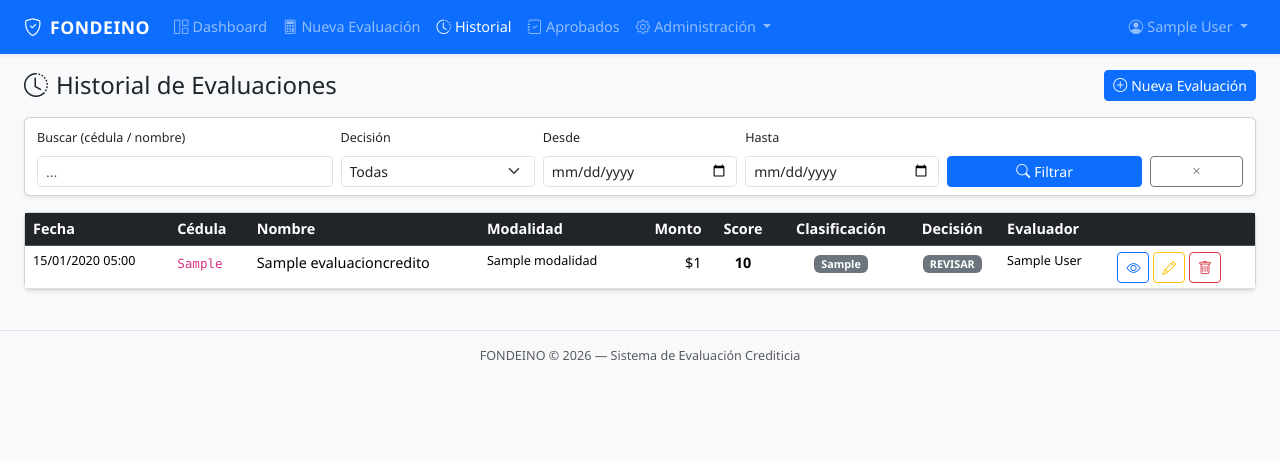
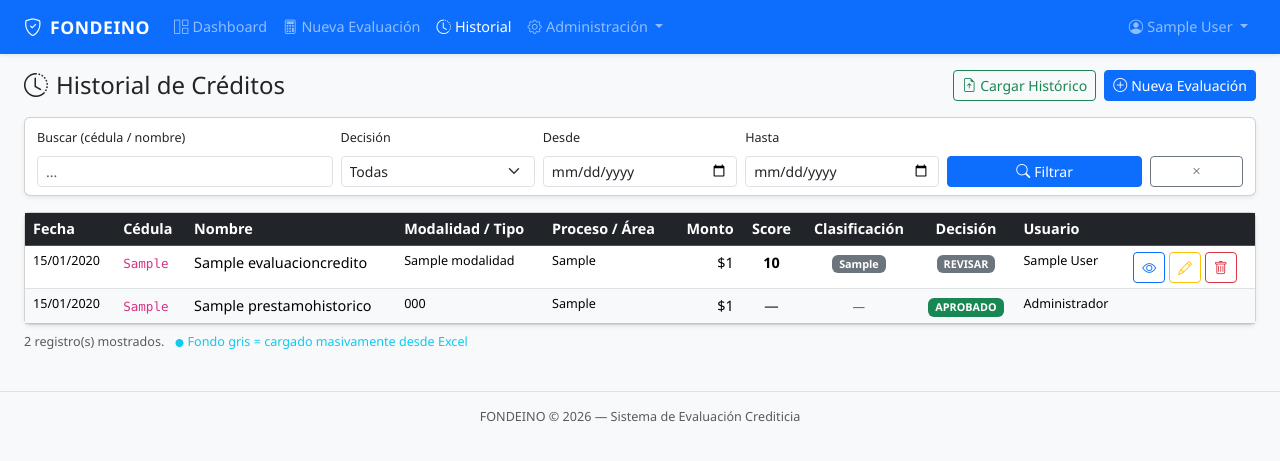
Before and after one commit to Pablo-app-developer/Matriz_score_crediticio_fondeino, a Django app: page /credito/historico/ in a window 1280 px wide. Shown: the top 461 px of the page. Run offline with Django 4.2, Linux system fonts and the light colour scheme; a user stored in the database is signed in; tables that the repository leaves empty hold one stand-in row (values such as "Sample post").

Commit message:
feat: fusionar histórico masivo con historial de evaluaciones
- Historial unificado: evaluaciones formales + préstamos cargados desde Excel
- Nuevas columnas: Modalidad/Tipo y Proceso/Área en la tabla de historial
- Préstamos importados aparecen con fondo gris, sin score, usuario=Administrador
- Excluidos del promedio de score pero sumados al monto total aprobado
- Dashboard: monto total incluye históricos importados
- Quitar pestaña "Aprobados" del nav (todo queda en Historial)
- Botón "Cargar Histórico" en historial para admins

Co-Authored-By: Claude Sonnet 4.6 <noreply@anthropic.com>

```diff
--- a/apps/credito/views.py
+++ b/apps/credito/views.py
@@ -25,16 +25,25 @@ def dashboard(request):
     aprobadas_mes = qs_mes.filter(decision__icontains='APROBAR').count()
     rechazadas_mes = qs_mes.filter(decision__icontains='RECHAZAR').count()
     revisar_mes = qs_mes.filter(decision__icontains='REVISAR').count()
-    monto_aprobado_mes = qs_mes.filter(decision__icontains='APROBAR').aggregate(
+
+    # Monto aprobado del mes: evaluaciones + históricos del mes
+    monto_aprobado_mes_ev = qs_mes.filter(decision__icontains='APROBAR').aggregate(
         t=Sum('monto_solicitado'))['t'] or 0
+    monto_aprobado_mes_hist = PrestamoHistorico.objects.filter(
+        fecha__gte=inicio_mes.date()).aggregate(t=Sum('monto'))['t'] or 0
+    monto_aprobado_mes = monto_aprobado_mes_ev + monto_aprobado_mes_hist
+
+    # Score promedio solo de evaluaciones formales (excluye históricos importados)
     score_promedio_mes = qs_mes.aggregate(a=Avg('score_total'))['a'] or 0
 
-    # Totales históricos
-    total_historico = qs_total.count()
-    monto_historico = qs_total.filter(decision__icontains='APROBAR').aggregate(
+    # Totales históricos: evaluaciones + todos los históricos importados
+    total_historico = qs_total.count() + PrestamoHistorico.objects.count()
+    monto_historico_ev = qs_total.filter(decision__icontains='APROBAR').aggregate(
         t=Sum('monto_solicitado'))['t'] or 0
+    monto_historico_hist = PrestamoHistorico.objects.aggregate(t=Sum('monto'))['t'] or 0
+    monto_historico = monto_historico_ev + monto_historico_hist
 
-    # Distribución por clasificación (todo el historial)
+    # Distribución por clasificación (solo evaluaciones formales)
     por_clasificacion = (qs_total.values('clasificacion')
                          .annotate(n=Count('id')).order_by('-n'))
 
@@ -242,26 +251,76 @@ def detalle(request, pk):
 
 @login_required
 def historico(request):
-    """Lista de todas las evaluaciones."""
-    qs = EvaluacionCredito.objects.select_related('evaluado_por', 'modalidad')
-
-    # Filtros
-    q = request.GET.get('q', '')
+    """Lista unificada: evaluaciones formales + préstamos históricos importados."""
+    q = request.GET.get('q', '').strip()
     decision = request.GET.get('decision', '')
     fecha_desde = request.GET.get('fecha_desde', '')
     fecha_hasta = request.GET.get('fecha_hasta', '')
 
+    # ── Evaluaciones formales ──────────────────────────────────────────────
+    qs_ev = EvaluacionCredito.objects.select_related('evaluado_por', 'modalidad')
     if q:
-        qs = qs.filter(Q(cedula__icontains=q) | Q(nombre_completo__icontains=q))
+        qs_ev = qs_ev.filter(Q(cedula__icontains=q) | Q(nombre_completo__icontains=q))
     if decision:
-        qs = qs.filter(decision__icontains=decision)
+        qs_ev = qs_ev.filter(decision__icontains=decision)
     if fecha_desde:
-        qs = qs.filter(fecha_evaluacion__date__gte=fecha_desde)
+        qs_ev = qs_ev.filter(fecha_evaluacion__date__gte=fecha_desde)
     if fecha_hasta:
-        qs = qs.filter(fecha_evaluacion__date__lte=fecha_hasta)
+        qs_ev = qs_ev.filter(fecha_evaluacion__date__lte=fecha_hasta)
+
+    filas = []
+    for ev in qs_ev:
+        filas.append({
+            'fecha': ev.fecha_evaluacion.date(),
+            'cedula': ev.cedula,
+            'nombre_completo': ev.nombre_completo,
+            'modalidad': ev.modalidad.nombre,
+            'proceso': ev.area,
+            'monto': ev.monto_solicitado,
+            'score': ev.score_total,
+            'clasificacion': ev.clasificacion,
+            'clasificacion_color': ev.clasificacion_color,
+            'decision': ev.decision,
+            'decision_color': ev.decision_color,
+            'usuario': ev.evaluado_por.get_full_name() or ev.evaluado_por.username,
+            'pk': ev.pk,
+            'es_historico': False,
+        })
+
+    # ── Préstamos históricos importados (solo si no se filtra por RECHAZAR/REVISAR) ──
+    incluir_historicos = not decision or 'APROBAR' in decision.upper()
+    if incluir_historicos:
+        qs_hist = PrestamoHistorico.objects.all()
+        if q:
+            qs_hist = qs_hist.filter(Q(cedula__icontains=q) | Q(nombre_completo__icontains=q))
+        if fecha_desde:
+            qs_hist = qs_hist.filter(fecha__gte=fecha_desde)
+        if fecha_hasta:
+            qs_hist = qs_hist.filter(fecha__lte=fecha_hasta)
+
+        for p in qs_hist:
+            filas.append({
+                'fecha': p.fecha,
+                'cedula': p.cedula,
+                'nombre_completo': p.nombre_completo,
+                'modalidad': p.concepto_prestamo,
+                'proceso': p.proceso,
+                'monto': p.monto,
+                'score': None,
+                'clasificacion': None,
+                'clasificacion_color': None,
+                'decision': 'APROBADO',
+                'decision_color': 'success',
+                'usuario': 'Administrador',
+                'pk': None,
+                'es_historico': True,
+            })
+
+    # Ordenar por fecha descendente y limitar
+    filas.sort(key=lambda x: x['fecha'], reverse=True)
 
     return render(request, 'credito/historico.html', {
-        'evaluaciones': qs[:200],
+        'filas': filas[:300],
         'q': q,
         'decision': decision,
         'fecha_desde': fecha_desde,
--- a/templates/base.html
+++ b/templates/base.html
@@ -35,11 +35,6 @@
         <li class="nav-item">
           <a class="nav-link {% block nav_hist %}{% endblock %}" href="{% url 'credito:historico' %}">
             <i class="bi bi-clock-history me-1"></i>Historial
-          </a>
-        </li>
-        <li class="nav-item">
-          <a class="nav-link {% block nav_aprobados %}{% endblock %}" href="{% url 'credito:aprobados' %}">
-            <i class="bi bi-journal-check me-1"></i>Aprobados
           </a>
         </li>
         {% if user.es_admin %}
--- a/templates/credito/historico.html
+++ b/templates/credito/historico.html
@@ -5,10 +5,17 @@
 
 {% block content %}
 <div class="d-flex justify-content-between align-items-center mb-3">
-  <h4 class="mb-0"><i class="bi bi-clock-history me-2"></i>Historial de Evaluaciones</h4>
-  <a href="{% url 'credito:evaluacion' %}" class="btn btn-primary btn-sm">
-    <i class="bi bi-plus-circle me-1"></i>Nueva Evaluación
-  </a>
+  <h4 class="mb-0"><i class="bi bi-clock-history me-2"></i>Historial de Créditos</h4>
+  <div class="d-flex gap-2">
+    {% if user.es_admin %}
+    <a href="{% url 'credito:cargar_aprobados' %}" class="btn btn-outline-success btn-sm">
+      <i class="bi bi-file-earmark-arrow-up me-1"></i>Cargar Histórico
+    </a>
+    {% endif %}
+    <a href="{% url 'credito:evaluacion' %}" class="btn btn-primary btn-sm">
+      <i class="bi bi-plus-circle me-1"></i>Nueva Evaluación
+    </a>
+  </div>
 </div>
 
 <!-- Filtros -->
@@ -23,9 +30,9 @@
         <label class="form-label small">Decisión</label>
         <select name="decision" class="form-select form-select-sm">
           <option value="">Todas</option>
-          <option value="APROBAR" {% if decision == 'APROBAR' %}selected{% endif %}>Aprobar</option>
+          <option value="APROBAR" {% if decision == 'APROBAR' %}selected{% endif %}>Aprobado</option>
           <option value="REVISAR" {% if decision == 'REVISAR' %}selected{% endif %}>Revisar</option>
-          <option value="RECHAZAR" {% if decision == 'RECHAZAR' %}selected{% endif %}>Rechazar</option>
+          <option value="RECHAZAR" {% if decision == 'RECHAZAR' %}selected{% endif %}>Rechazado</option>
         </select>
       </div>
       <div class="col-md-2">
@@ -58,56 +65,70 @@
           <th>Fecha</th>
           <th>Cédula</th>
           <th>Nombre</th>
-          <th>Modalidad</th>
+          <th>Modalidad / Tipo</th>
+          <th>Proceso / Área</th>
           <th class="text-end">Monto</th>
           <th class="text-center">Score</th>
           <th class="text-center">Clasificación</th>
           <th class="text-center">Decisión</th>
-          <th>Evaluador</th>
+          <th>Usuario</th>
           <th></th>
         </tr>
       </thead>
       <tbody>
-        {% for ev in evaluaciones %}
-        <tr>
-          <td class="small">{{ ev.fecha_evaluacion|date:"d/m/Y H:i" }}</td>
-          <td><code>{{ ev.cedula }}</code></td>
-          <td>{{ ev.nombre_completo }}</td>
-          <td class="small">{{ ev.modalidad.nombre }}</td>
-          <td class="text-end">${{ ev.monto_solicitado|cop }}</td>
-          <td class="text-center fw-bold">{{ ev.score_total }}</td>
-          <td class="text-center">
-            <span class="badge bg-{{ ev.clasificacion_color }}">{{ ev.clasificacion }}</span>
+        {% for fila in filas %}
+        <tr {% if fila.es_historico %}class="table-light"{% endif %}>
+          <td class="small text-nowrap">{{ fila.fecha|date:"d/m/Y" }}</td>
+          <td><code>{{ fila.cedula }}</code></td>
+          <td>{{ fila.nombre_completo }}</td>
+          <td class="small">{{ fila.modalidad }}</td>
+          <td class="small">{{ fila.proceso }}</td>
+          <td class="text-end">${{ fila.monto|cop }}</td>
+          <td class="text-center fw-bold">
+            {% if fila.score is not None %}{{ fila.score }}{% else %}<span class="text-muted">—</span>{% endif %}
           </td>
           <td class="text-center">
-            <span class="badge bg-{{ ev.decision_color }}">
-              {% if 'APROBAR' in ev.decision %}APROBAR
-              {% elif 'RECHAZAR' in ev.decision %}RECHAZAR
+            {% if fila.clasificacion %}
+            <span class="badge bg-{{ fila.clasificacion_color }}">{{ fila.clasificacion }}</span>
+            {% else %}
+            <span class="text-muted small">—</span>
+            {% endif %}
+          </td>
+          <td class="text-center">
+            <span class="badge bg-{{ fila.decision_color }}">
+              {% if 'APROBAR' in fila.decision or fila.decision == 'APROBADO' %}APROBADO
+              {% elif 'RECHAZAR' in fila.decision %}RECHAZADO
               {% else %}REVISAR{% endif %}
             </span>
           </td>
-          <td class="small">{{ ev.evaluado_por.get_full_name|default:ev.evaluado_por.username }}</td>
+          <td class="small">{{ fila.usuario }}</td>
           <td class="text-nowrap">
-            <a href="{% url 'credito:detalle' ev.pk %}" class="btn btn-sm btn-outline-primary" title="Ver detalle">
+            {% if fila.pk %}
+            <a href="{% url 'credito:detalle' fila.pk %}" class="btn btn-sm btn-outline-primary" title="Ver detalle">
               <i class="bi bi-eye"></i>
             </a>
-            {% if user.es_admin or ev.evaluado_por == user %}
-            <a href="{% url 'credito:evaluacion_editar' ev.pk %}" class="btn btn-sm btn-outline-warning" title="Editar">
+            {% if user.es_admin %}
+            <a href="{% url 'credito:evaluacion_editar' fila.pk %}" class="btn btn-sm btn-outline-warning" title="Editar">
               <i class="bi bi-pencil"></i>
             </a>
-            <a href="{% url 'credito:evaluacion_eliminar' ev.pk %}" class="btn btn-sm btn-outline-danger" title="Eliminar">
+            <a href="{% url 'credito:evaluacion_eliminar' fila.pk %}" class="btn btn-sm btn-outline-danger" title="Eliminar">
               <i class="bi bi-trash"></i>
             </a>
+            {% endif %}
             {% endif %}
           </td>
         </tr>
         {% empty %}
-        <tr><td colspan="10" class="text-center text-muted py-4">
-          <i class="bi bi-inbox fs-3 d-block mb-2"></i>No hay evaluaciones registradas.
+        <tr><td colspan="11" class="text-center text-muted py-4">
+          <i class="bi bi-inbox fs-3 d-block mb-2"></i>No hay registros.
         </td></tr>
         {% endfor %}
       </tbody>
     </table>
   </div>
 </div>
+<div class="text-muted small mt-2">
+  {{ filas|length }} registro(s) mostrados.
+  {% if filas %}<span class="ms-2 text-info"><i class="bi bi-circle-fill me-1" style="font-size:.5rem"></i>Fondo gris = cargado masivamente desde Excel</span>{% endif %}
+</div>
 {% endblock %}
```
